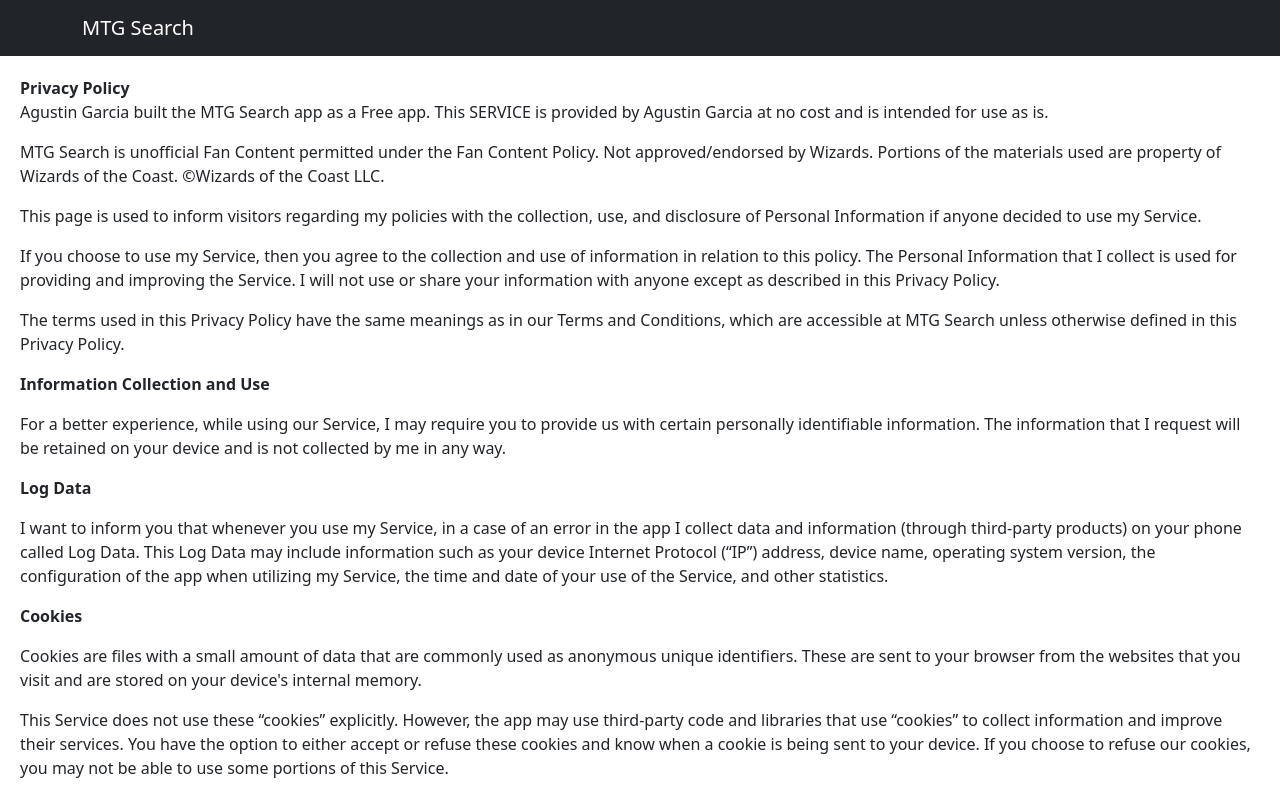
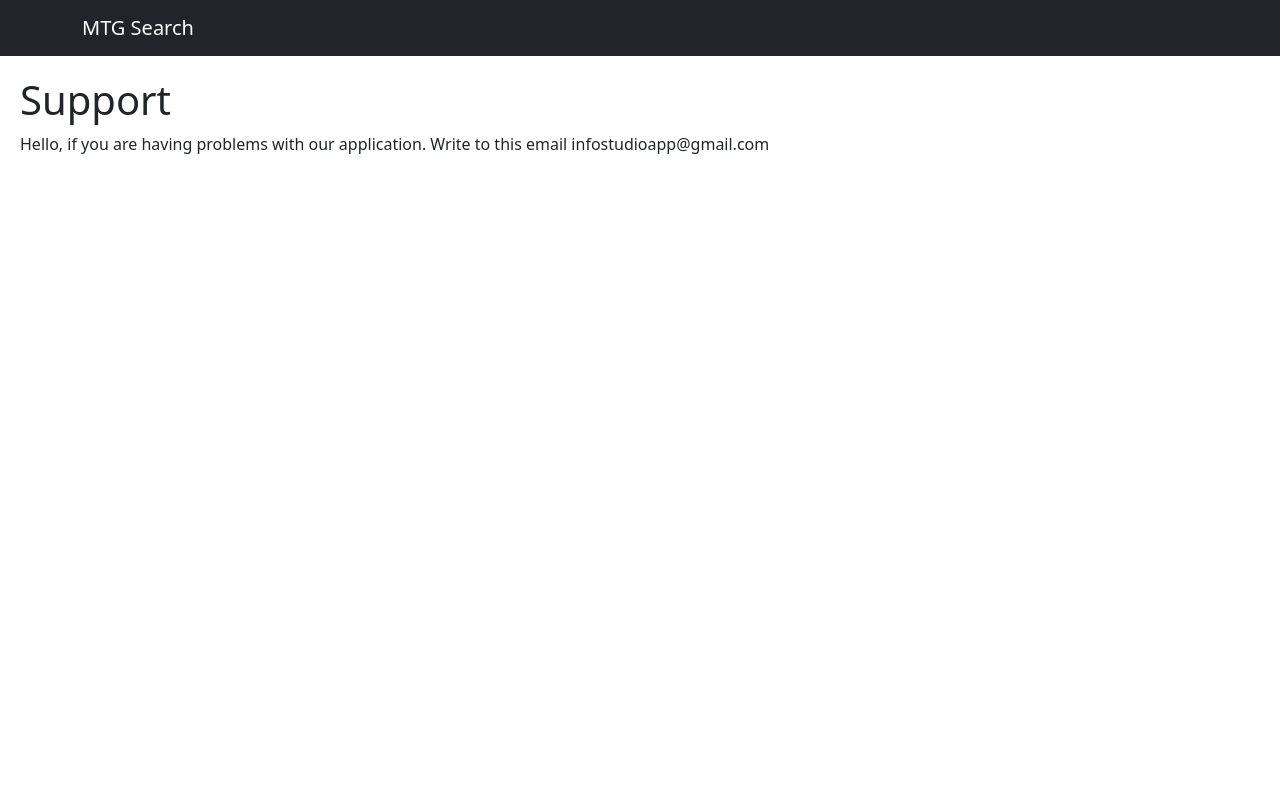
Before and after one commit to AgustinGarciaDev/MGT-React, a React (Vite) app: page /support in a window 1280 px wide. Shown: the top 800 px of the page. Built offline with nearby package versions, Linux system fonts and the light colour scheme.

Commit message:
Add page support

```diff
--- a/src/App.jsx
+++ b/src/App.jsx
@@ -1,15 +1,24 @@
 import 'bootstrap/dist/css/bootstrap.min.css';
 import Header from './Component/Header';
 import Home from './Component/Home';
+import Contact from './Component/Contact'
 import './App.css'
+import { BrowserRouter, Routes, Route } from 'react-router-dom';
 
 function App() {
 
   return (
-    <div className="App">
-      <Header/>
-      <Home/>
-    </div>
+
+      <BrowserRouter>
+        <Header/>
+        <div className="App">
+        <Routes>
+          <Route exact path="/" element = {<Home/>} />
+          <Route exact path="/support" element = {<Contact/>} />
+        </Routes>
+        </div>
+       </BrowserRouter>
+
   )
 }
 
--- /dev/null
+++ b/src/Component/Contact.jsx
@@ -0,0 +1,13 @@
+const Contact = () => {
+
+    return (
+        <div className="containerPrivacity">
+           <h1> Support </h1>
+           <p>
+           Hello, if you are having problems with our application. Write to this email
+           infostudioapp@gmail.com
+           </p>
+        </div>
+    )
+}
+export default Contact
--- a/src/Component/Header.jsx
+++ b/src/Component/Header.jsx
@@ -1,7 +1,5 @@
 import Container from 'react-bootstrap/Container';
-import Nav from 'react-bootstrap/Nav';
 import Navbar from 'react-bootstrap/Navbar';
-import NavDropdown from 'react-bootstrap/NavDropdown';
 
 function Header() {
   return (
```
